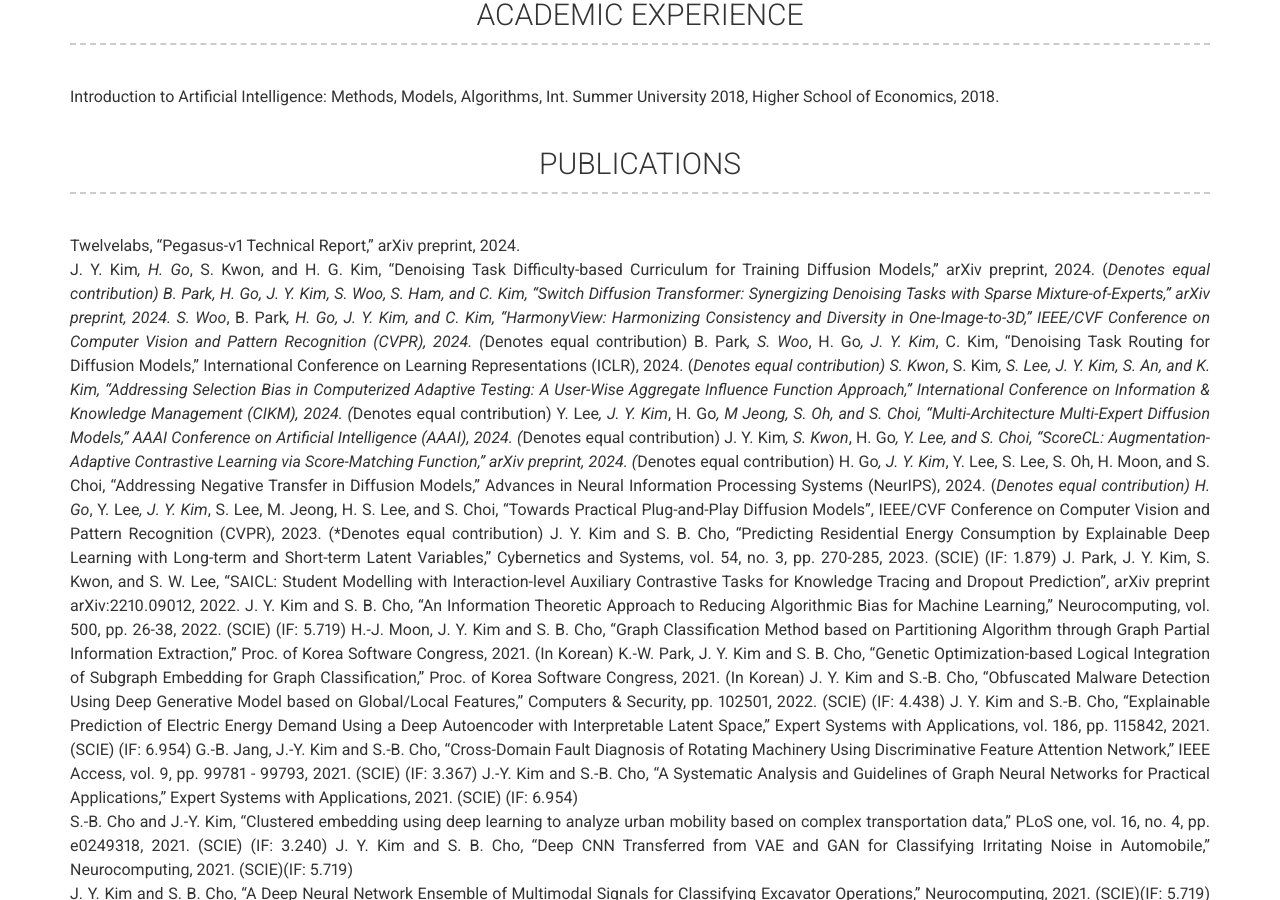
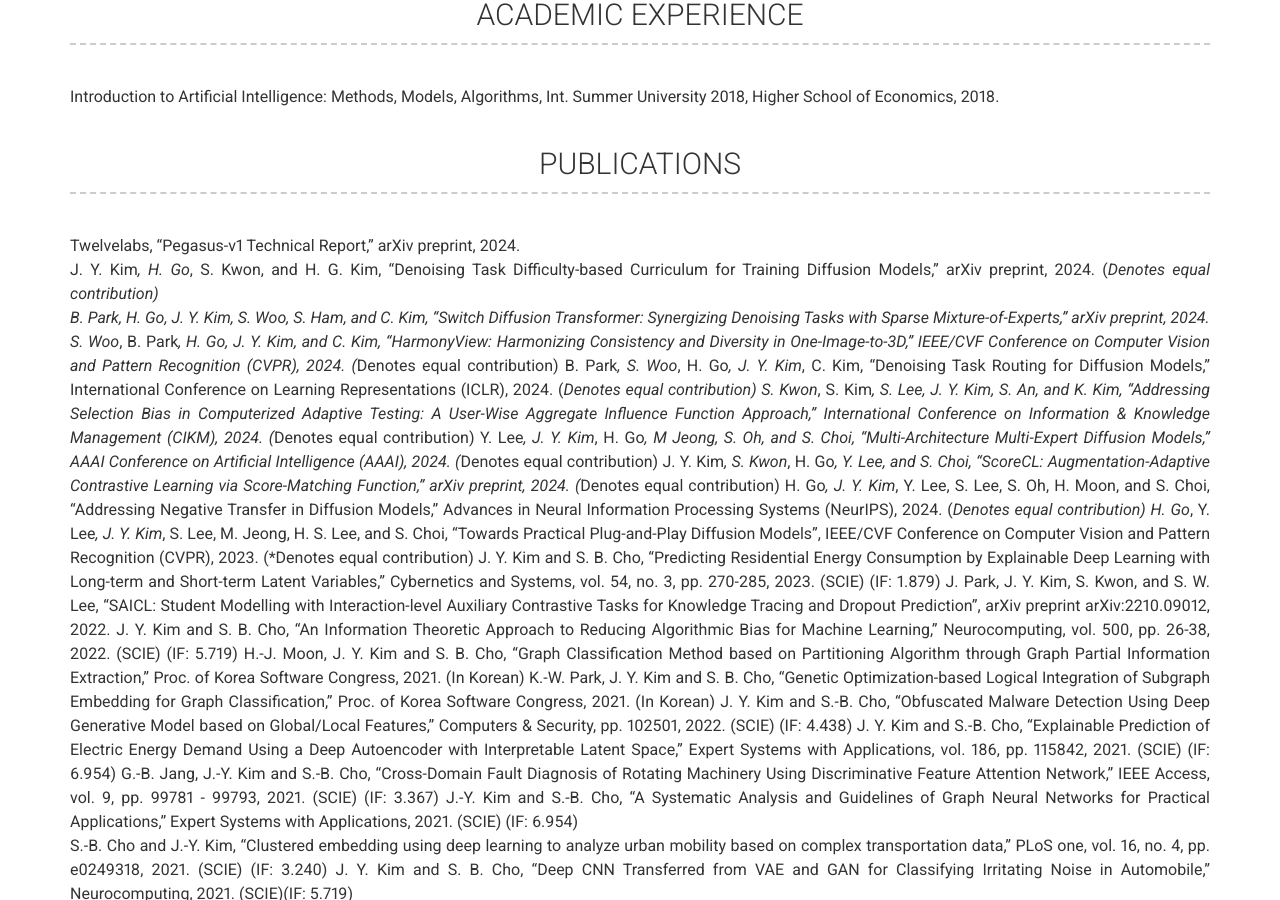
Before and after one commit to seahl0119/JYKim.github.io, a Jekyll site: the page built from index.md, in a window 1280 px wide and 900 px high, scrolled down 1646 px. Built offline with Jekyll 4.4.1, drawn with Linux system fonts in a browser that asks for light colours; nearby versions of some CDN libraries.

```diff
--- a/_config.yml
+++ b/_config.yml
@@ -119,8 +119,8 @@ content:
     layout: text
     content: | # this will include new lines to allow paragraphs
       Twelvelabs, “Pegasus-v1 Technical Report,” arXiv preprint, 2024.
-      J. Y. Kim*, H. Go*, S. Kwon, and H. G. Kim, “Denoising Task Difficulty-based Curriculum for Training Diffusion Models,” arXiv preprint, 2024.  (*Denotes equal contribution)
-      B. Park, H. Go, J. Y. Kim, S. Woo, S. Ham, and C. Kim, “Switch Diffusion Transformer: Synergizing Denoising Tasks with Sparse Mixture-of-Experts,” arXiv preprint, 2024.
+      J. Y. Kim*, H. Go*, S. Kwon, and H. G. Kim, “Denoising Task Difficulty-based Curriculum for Training Diffusion Models,” arXiv preprint, 2024.  (*Denotes equal contribution)  <br>
+      B. Park, H. Go, J. Y. Kim, S. Woo, S. Ham, and C. Kim, “Switch Diffusion Transformer: Synergizing Denoising Tasks with Sparse Mixture-of-Experts,” arXiv preprint, 2024. <br>
       S. Woo*, B. Park*, H. Go, J. Y. Kim, and C. Kim, “HarmonyView: Harmonizing Consistency and Diversity in One-Image-to-3D,” IEEE/CVF Conference on Computer Vision and Pattern Recognition (CVPR), 2024. (*Denotes equal contribution)
       B. Park*, S. Woo*, H. Go*, J. Y. Kim*, C. Kim, “Denoising Task Routing for Diffusion Models,” International Conference on Learning Representations (ICLR), 2024. (*Denotes equal  contribution)
       S. Kwon*, S. Kim*, S. Lee, J. Y. Kim, S. An, and K. Kim, “Addressing Selection Bias in Computerized Adaptive Testing: A User-Wise Aggregate Influence Function Approach,” International Conference on Information & Knowledge Management (CIKM), 2024. (*Denotes equal  contribution)
```
